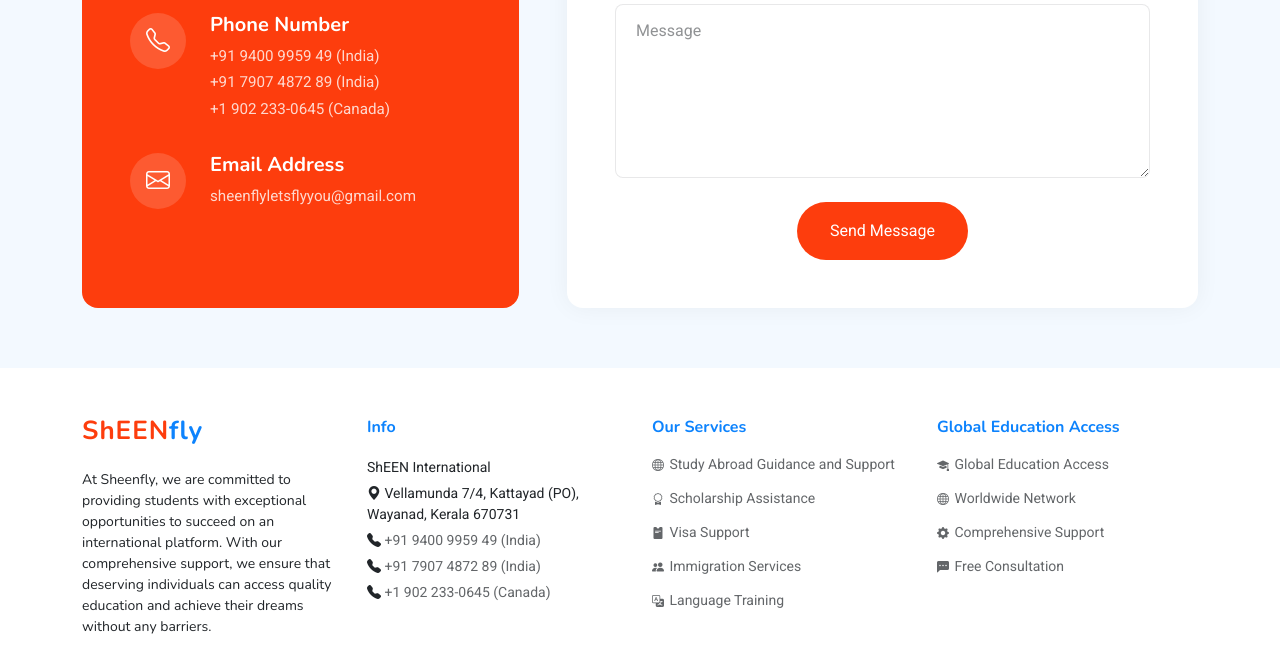
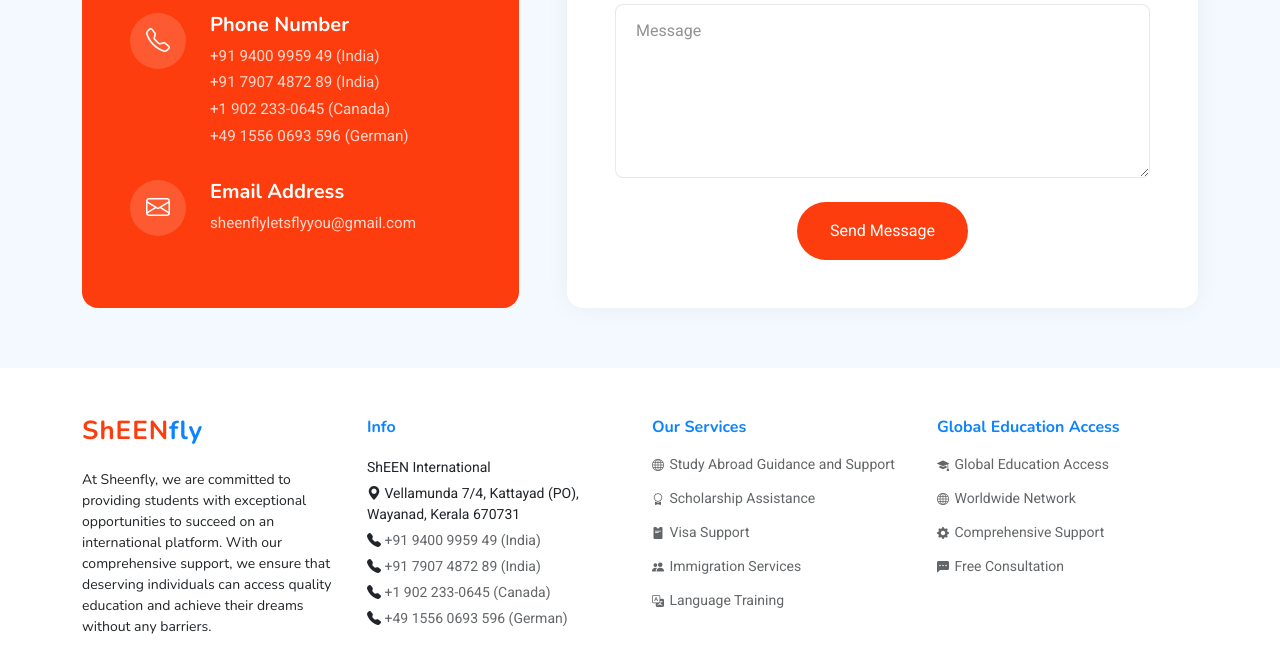
Before and after one commit to Muhammedsiyadt/ShEENfly, a plain HTML site: page index.html in a window 1280 px wide. Shown: the part 4990-5661 px from the top of the page. Drawn offline with nearby package versions, Linux system fonts and the light colour scheme.

Commit message:
German number added

```diff
--- a/index.html
+++ b/index.html
@@ -802,6 +802,7 @@
                     <p>+91 9400 9959 49 (India)</p>
                     <p>+91 7907 4872 89 (India)</p>
                     <p>+1 902 233-0645 (Canada)</p>
+                    <p>+49 1556 0693 596 (German)</p>
                   </div>
                 </div>
 
@@ -955,6 +956,10 @@
                   <p class="footitem">
                     <i class="bi bi-telephone-fill"></i>
                     <a href="tel:+19022330645">+1 902 233-0645 (Canada)</a>
+                  </p>
+                  <p class="footitem">
+                    <i class="bi bi-telephone-fill"></i>
+                    <a href="tel:+4915560693596">+49 1556 0693 596 (German)</a>
                   </p>
 
 
```
